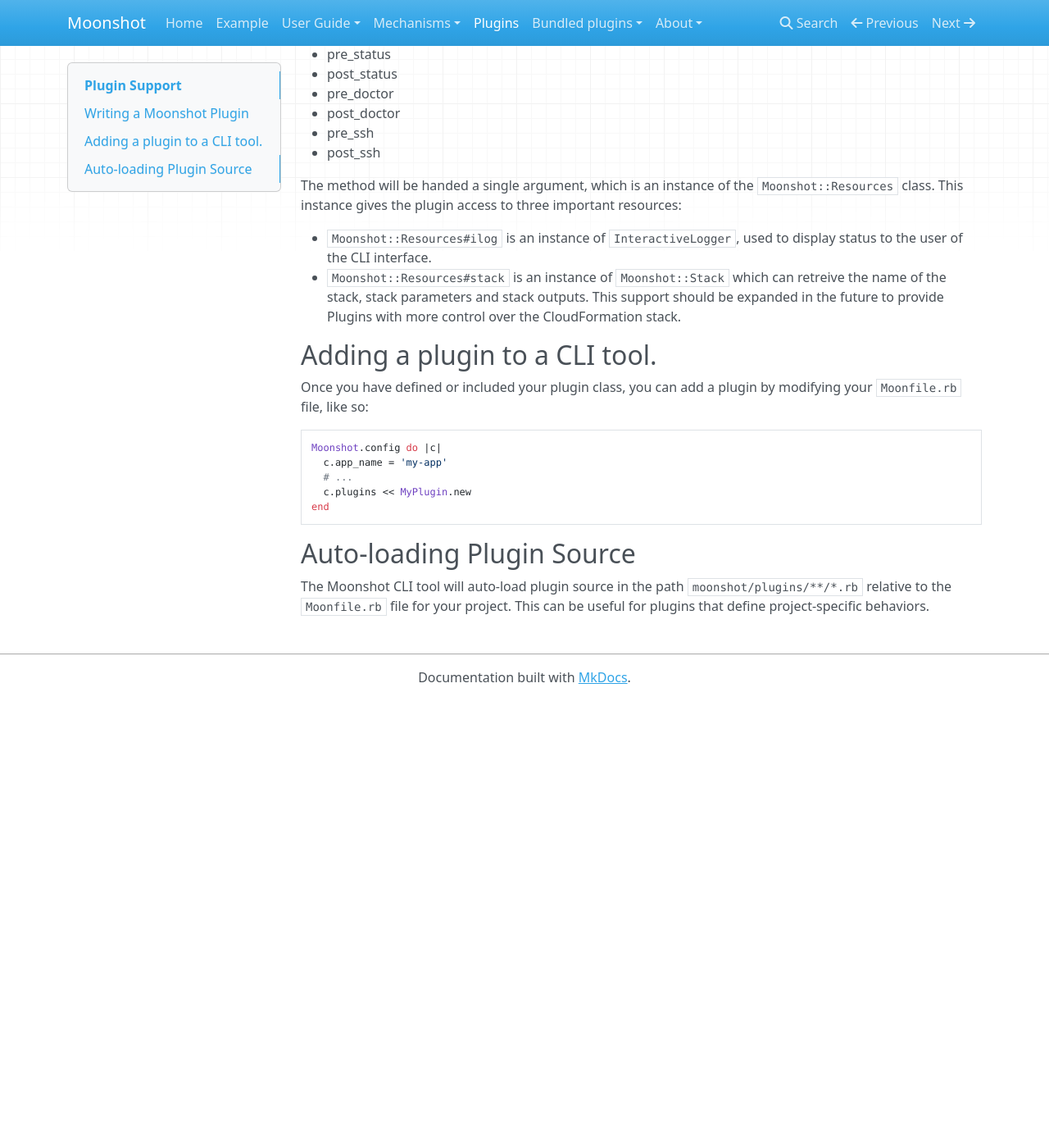
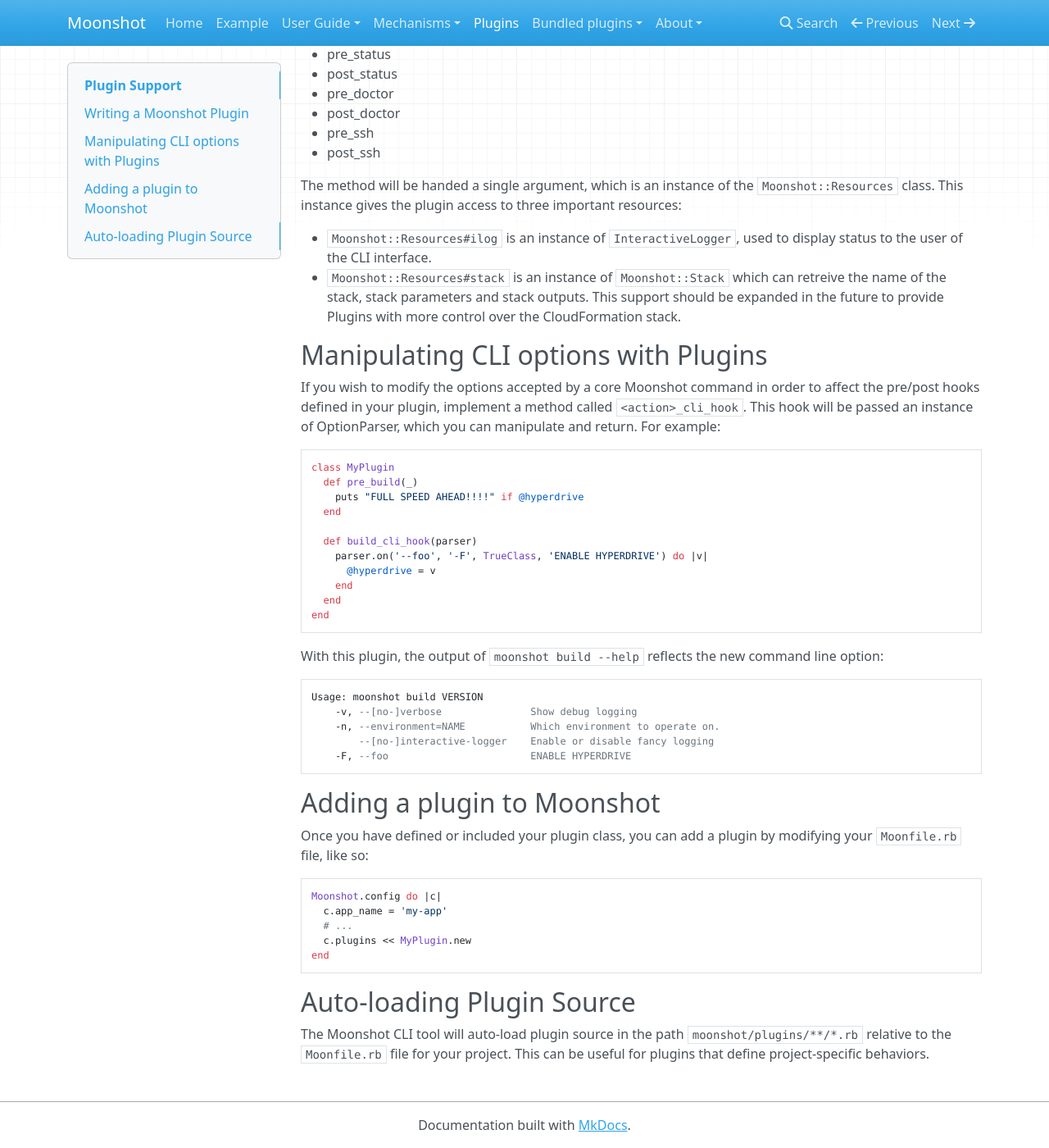
Before and after one commit to valentyntymku/moonshot, an MkDocs documentation site: the page built from docs/plugins.md, in a window 1280 px wide and 1400 px high, scrolled down 487 px. Shown: the whole window at 82% size. Built offline with MkDocs 1.6.1, drawn with Linux system fonts in a browser that asks for light colours; nearby versions of some CDN libraries; old or Windows-style settings are respelled for this version of MkDocs; before the commit the page ends 1341 px from its top, so only the background shows below that.

Commit message:
Fixes #105: Add CLI hooks to mechanisms and plugins, implement --ignore-app-stop-failures for CodeDeploy. (#184)
Fixes #105: Add CLI hooks to mechanisms and plugins.

````diff
--- a/docs/plugins.md
+++ b/docs/plugins.md
@@ -39,7 +39,40 @@ retreive the name of the stack, stack parameters and stack outputs. This support
 should be expanded in the future to provide Plugins with more control over the
 CloudFormation stack.
 
-## Adding a plugin to a CLI tool.
+## Manipulating CLI options with Plugins
+
+If you wish to modify the options accepted by a core Moonshot command
+in order to affect the pre/post hooks defined in your plugin,
+implement a method called `<action>_cli_hook`. This hook will be
+passed an instance of OptionParser, which you can manipulate and
+return. For example:
+
+```ruby
+class MyPlugin
+  def pre_build(_)
+    puts "FULL SPEED AHEAD!!!!" if @hyperdrive
+  end
+
+  def build_cli_hook(parser)
+    parser.on('--foo', '-F', TrueClass, 'ENABLE HYPERDRIVE') do |v|
+      @hyperdrive = v
+    end
+  end
+end
+```
+
+With this plugin, the output of `moonshot build --help` reflects the
+new command line option:
+
+```
+Usage: moonshot build VERSION
+    -v, --[no-]verbose               Show debug logging
+    -n, --environment=NAME           Which environment to operate on.
+        --[no-]interactive-logger    Enable or disable fancy logging
+    -F, --foo                        ENABLE HYPERDRIVE
+```
+
+## Adding a plugin to Moonshot
 
 Once you have defined or included your plugin class, you can add a
 plugin by modifying your `Moonfile.rb` file, like so:
````
Also changed, not shown: 2 other files.
